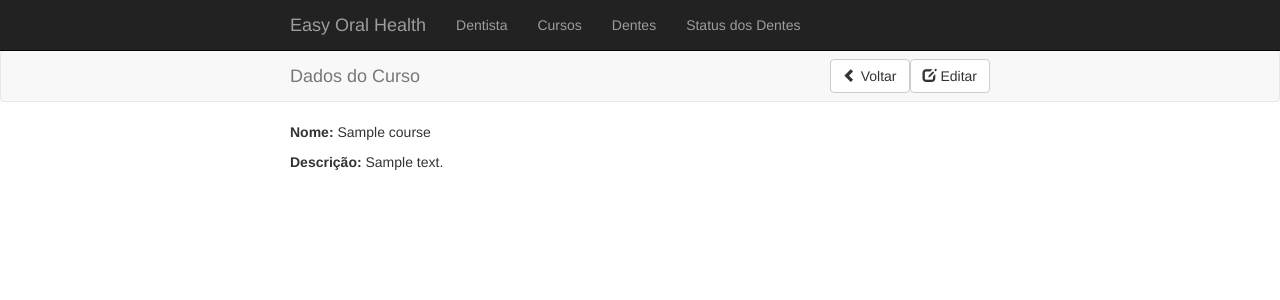
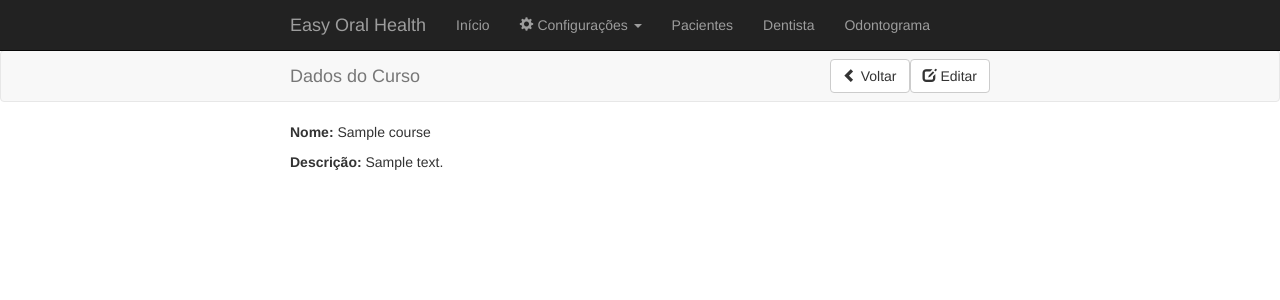
Before and after one commit to nonatin1000/easy_oral_health_p3, a Django app: template odontology/templates/odontology/course/course_show.html in a window 1280 px wide. Shown: the top 300 px of the page. Run offline with Django 3.2, Linux system fonts and the light colour scheme; the template is opened without the code that fills it: values that come from a table or form of the project are taken from there, others are empty; tables that the repository leaves empty hold one stand-in row (values such as "Sample post"); some libraries are stand-ins or nearby versions.

Commit message:
index root defined with logo

```diff
--- a/odontology/templates/base.html
+++ b/odontology/templates/base.html
@@ -29,12 +29,24 @@
 			<!-- links da navbar -->
 			<div class="collapse navbar-collapse navbar-ex1-collapse">
 				<ul class="nav navbar-nav">
-					<!-- <li><a href="#">Início</a></li>
-					<li><a href="#">Pacientes</a></li> -->
+					<li><a href="{% url 'index_root' %}">Início</a></li>
+					<li class="dropdown">
+					    <a href="#" class="dropdown-toggle" data-toggle="dropdown">
+					      <span class="glyphicon glyphicon-cog" aria-hidden="true"></span>
+					      Configurações
+					      <b class="caret"></b>
+					    </a>
+					    <ul class="dropdown-menu">
+					      <li><a href="{% url 'course_index' %}">Cursos</a></li>
+					      <li><a href="{% url 'procedure_status_index' %}">Status do Procedimento</a></li>
+						  <li><a href="{% url 'tooth_index' %}">Dentes</a></li>
+					      <li><a href="{% url 'tooth_status_index' %}">Status dos Dentes</a></li>
+					      <li><a href="{% url 'tooth_division_index' %}">Divisão dos Dentes</a></li>
+					    </ul>
+					</li>
+					<li><a href="#">Pacientes</a></li>
 					<li><a href="{% url 'dentist_index' %}">Dentista</a></li>
-					<li><a href="{% url 'course_index' %}">Cursos</a></li>
-					<li><a href="{% url 'tooth_index' %}">Dentes</a></li>
-					<li><a href="{% url 'tooth_status_index' %}">Status dos Dentes</a></li>
+					<li><a href="#">Odontograma</a></li>
 				</ul>
 			</div><!-- /.navbar-collapse -->
 		</div>
--- a/odontology/urls.py
+++ b/odontology/urls.py
@@ -19,6 +19,7 @@ from django.contrib import admin
 from . import views
 
 urlpatterns = [
+    url(r'^$', 'odontology.views.index', name='index_root'),
     url(r'dentist_index/$', 'odontology.views.dentist_index', name='dentist_index'),
     url(r'dentist_register/$', 'odontology.views.dentist_register', name='dentist_register'),
     url(r'dentist_edit/(?P<user_id>\d+)/$', 'odontology.views.dentist_register', name='dentist_edit'),
--- a/odontology/views.py
+++ b/odontology/views.py
@@ -12,6 +12,9 @@ from .forms import DentistForm, AddressForm, CourseForm, ToothStatusForm, ToothF
 
 
 # Signup dentist ---------------------------------------------------------------------------------#
+def index(request):
+	return render(request, 'index.html')
+
 def dentist_index(request):
 	dentists = Dentist.objects.all()
 	return render(request, 'odontology/dentist/dentist_index.html', { 'dentists': dentists }, context_instance=RequestContext(request))
@@ -264,3 +267,5 @@ def procedure_status_delete(request, procedure_status_id):
 	procedure_status = ProcedureStatus.objects.get(pk=procedure_status_id)
 	procedure_status.delete()
 	return redirect('procedure_status_index')
+
+# End ProcedureStatus ----------------------------------------------------------------------------#
```
Also changed, not shown: odontology/templates/index.html (added, +17 -0 lines), odontology/static/images/dente.svg (added), odontology/static/images/icon-md.png (added), odontology/static/images/logo.svg (added), 1 other file.
